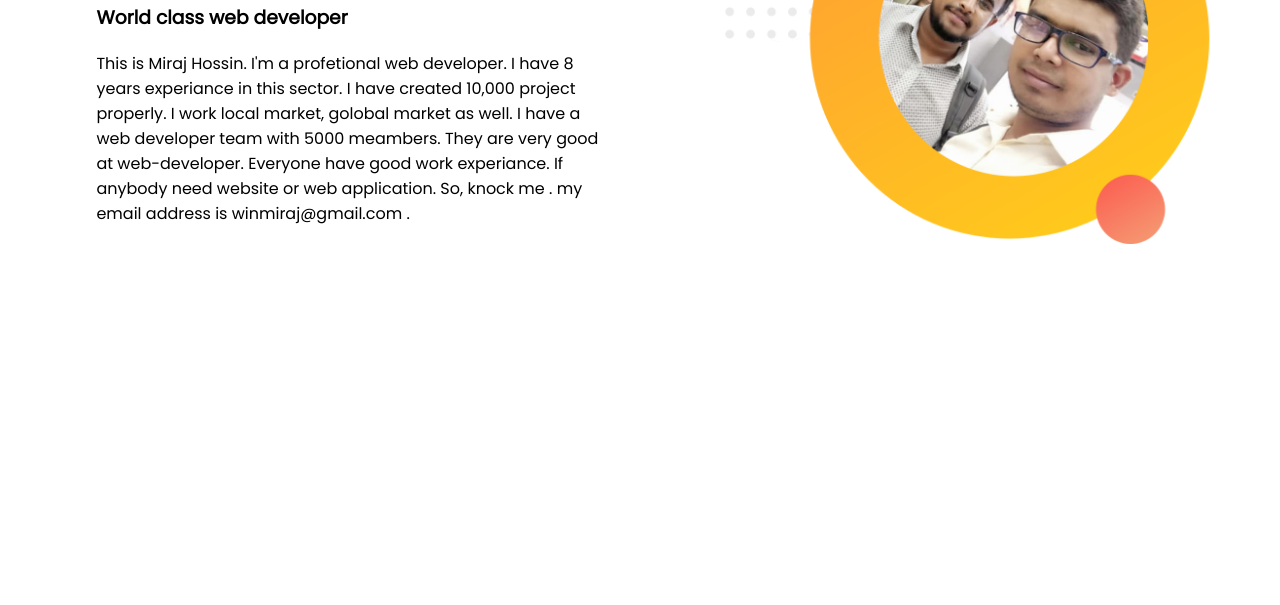
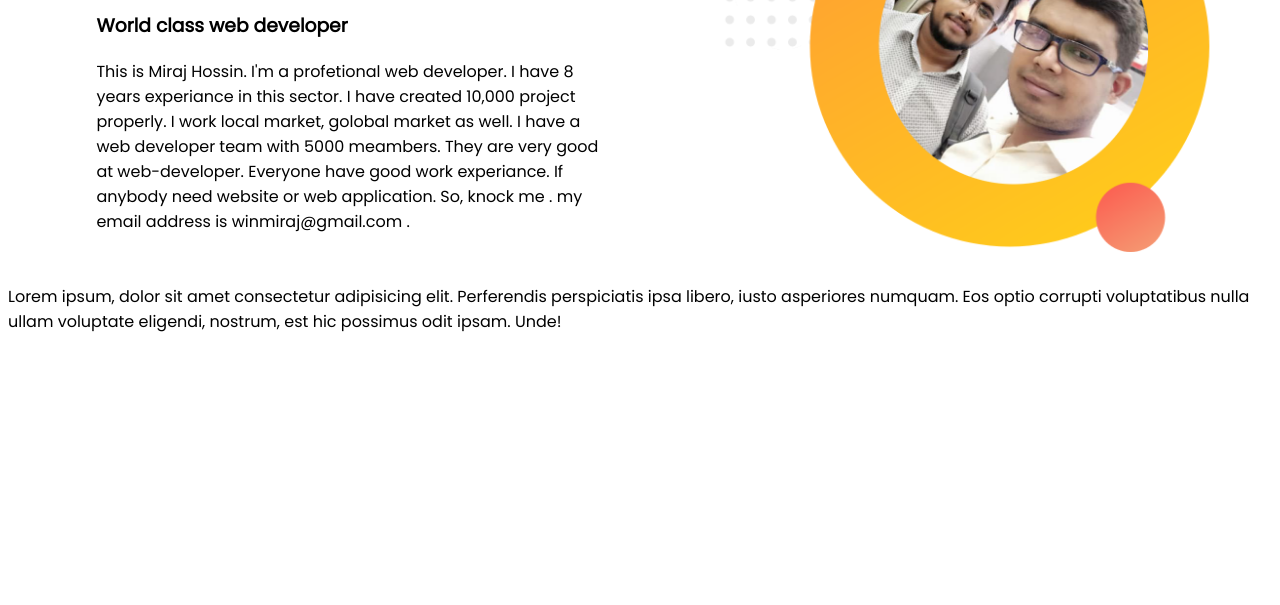
Before and after one commit to winmiraj/my-web-protfolio, a plain HTML site: page index.html in a window 1280 px wide. Shown: the part 195-800 px from the top of the page. Drawn offline with Linux system fonts and the light colour scheme.

Commit message:
problem is being

```diff
--- a/index.html
+++ b/index.html
@@ -19,6 +19,8 @@
         <div class="half-width" >
             <img src="images/image 11.png" alt="">
         </div>
+        <p>Lorem ipsum, dolor sit amet consectetur adipisicing elit. Perferendis perspiciatis ipsa libero, iusto asperiores numquam. Eos optio corrupti voluptatibus nulla ullam voluptate eligendi, nostrum, est hic possimus odit ipsam. Unde!
+        </p>
     </section>
 </body>
 </html>
```
